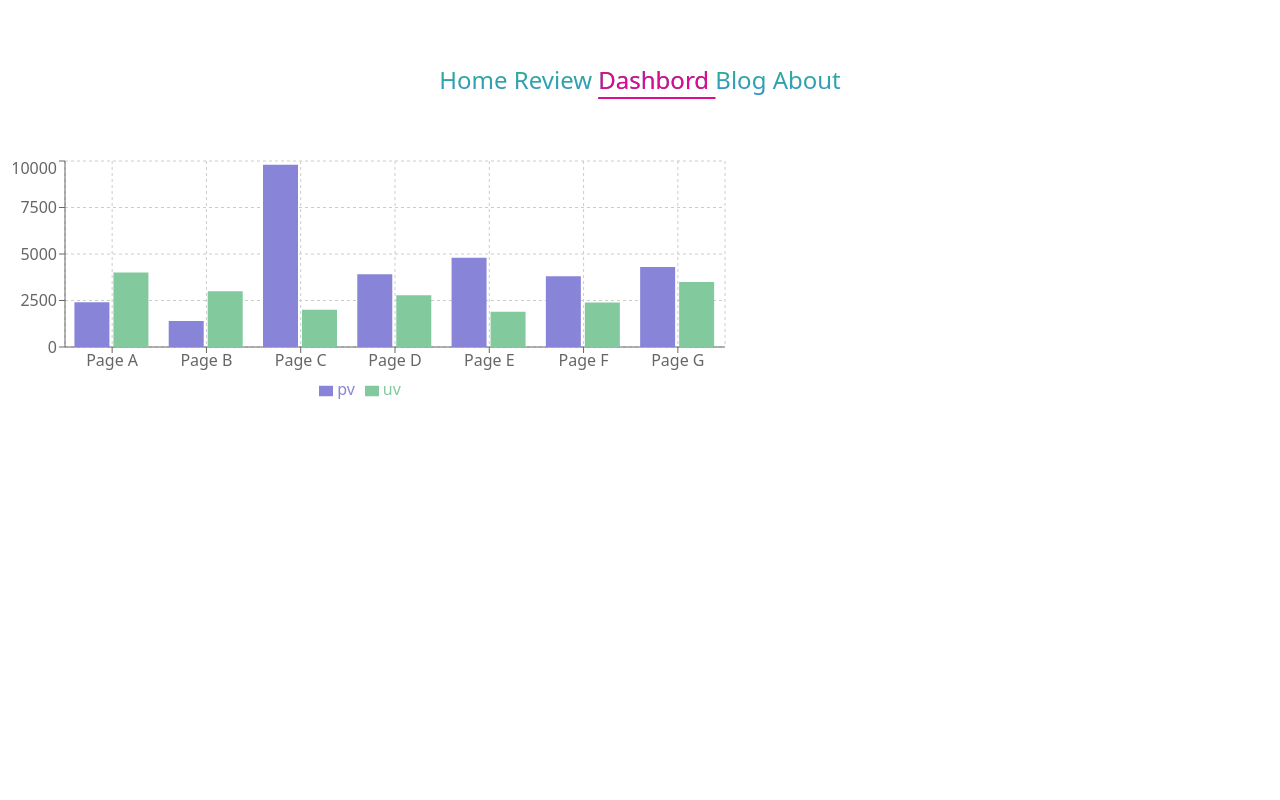
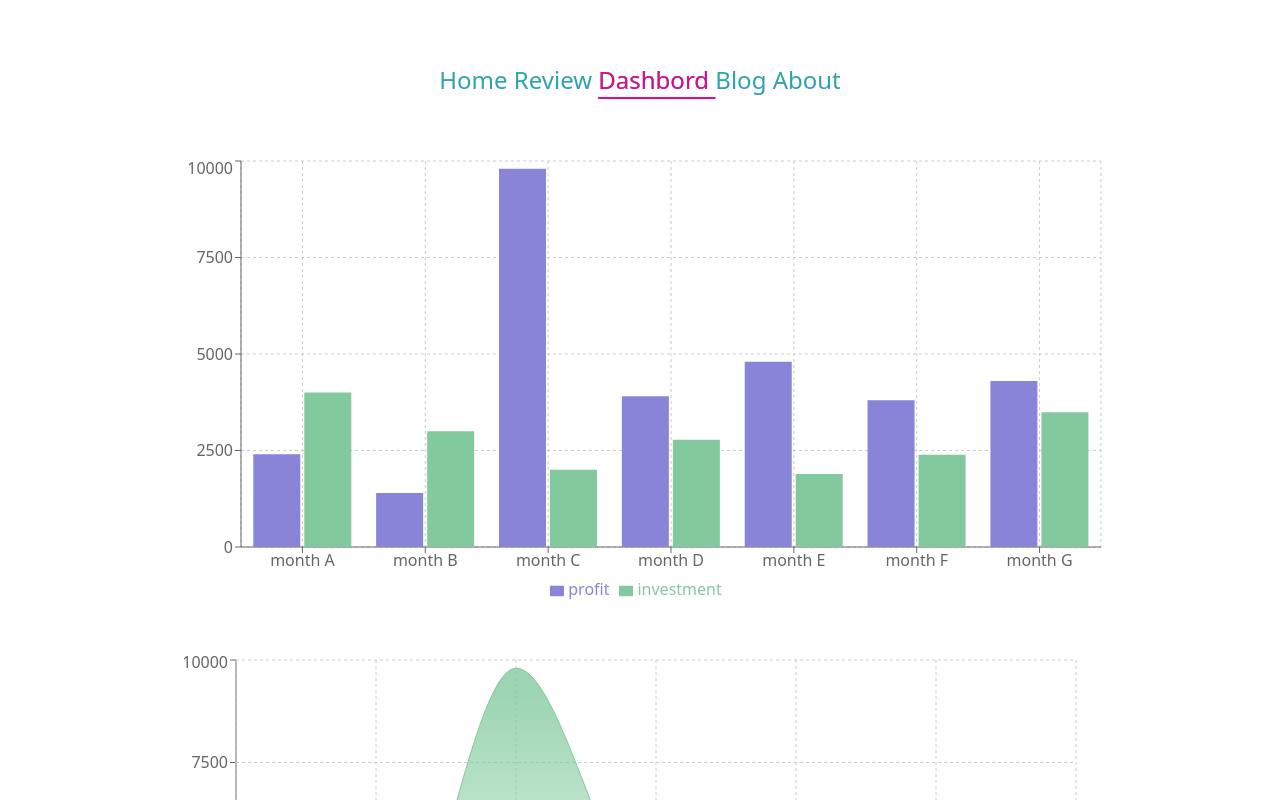
Before and after one commit to nazmul2584/Product-analysis, a React (Create React App) app: page /Dashbord in a window 1280 px wide. Shown: the top 800 px of the page. Built offline with nearby package versions, Linux system fonts and the light colour scheme.

Commit message:
chart added

```diff
--- a/src/Componant/Dashbord/Dashbord.js
+++ b/src/Componant/Dashbord/Dashbord.js
@@ -1,56 +1,124 @@
 import React from 'react';
-import { Bar, BarChart, CartesianGrid, Legend, Tooltip, XAxis, YAxis } from 'recharts';
+import { Area, AreaChart, Bar, BarChart, CartesianGrid, Legend, Tooltip, XAxis, YAxis } from 'recharts';
 
 const Dashbord = () => {
     const data = [
         {
-          "name": "Page A",
-          "uv": 4000,
-          "pv": 2400
+          "name": "month A",
+          "investment": 4000,
+          "profit": 2400
         },
         {
-          "name": "Page B",
-          "uv": 3000,
-          "pv": 1398
+          "name": "month B",
+          "investment": 3000,
+          "profit": 1398
         },
         {
-          "name": "Page C",
-          "uv": 2000,
-          "pv": 9800
+          "name": "month C",
+          "investment": 2000,
+          "profit": 9800
         },
         {
-          "name": "Page D",
-          "uv": 2780,
-          "pv": 3908
+          "name": "month D",
+          "investment": 2780,
+          "profit": 3908
         },
         {
-          "name": "Page E",
-          "uv": 1890,
-          "pv": 4800
+          "name": "month E",
+          "investment": 1890,
+          "profit": 4800
         },
         {
-          "name": "Page F",
-          "uv": 2390,
-          "pv": 3800
+          "name": "month F",
+          "investment": 2390,
+          "profit": 3800
         },
         {
-          "name": "Page G",
+          "name": "month G",
+          "investment": 3490,
+          "profit": 4300
+        }
+      ]
+      const datae = [
+        {
+          "name": "month A",
+          "uv": 4000,
+          "pv": 2400,
+          "amt": 2400
+        },
+        {
+          "name": "month B",
+          "uv": 3000,
+          "pv": 1398,
+          "amt": 2210
+        },
+        {
+          "name": "month C",
+          "uv": 2000,
+          "pv": 9800,
+          "amt": 2290
+        },
+        {
+          "name": "month D",
+          "uv": 2780,
+          "pv": 3908,
+          "amt": 2000
+        },
+        {
+          "name": "month E",
+          "uv": 1890,
+          "pv": 4800,
+          "amt": 2181
+        },
+        {
+          "name": "month F",
+          "uv": 2390,
+          "pv": 3800,
+          "amt": 2500
+        },
+        {
+          "name": "month G",
           "uv": 3490,
-          "pv": 4300
+          "pv": 4300,
+          "amt": 2100
         }
       ]
     return (
         <div >
-          <div className='mt-11 ml'>
-          <BarChart width={730} height={250} data={data}>
+
+          <div className='mt-11 ml-44'>
+          <BarChart width={930} height={450} data={data}>
   <CartesianGrid strokeDasharray="3 3" />
   <XAxis dataKey="name" />
   <YAxis />
   <Tooltip />
   <Legend />
-  <Bar dataKey="pv" fill="#8884d8" />
-  <Bar dataKey="uv" fill="#82ca9d" />
+  <Bar dataKey="profit" fill="#8884d8" />
+  <Bar dataKey="investment" fill="#82ca9d" />
 </BarChart>
+          </div>
+          <div className='mt-11 ml-44'>
+          <AreaChart width={930} height={450} data={datae}
+  margin={{ top: 10, right: 30, left: 0, bottom: 0 }}>
+  <defs>
+    <linearGradient id="colorUv" x1="0" y1="0" x2="0" y2="1">
+      <stop offset="5%" stopColor="#8884d8" stopOpacity={0.8}/>
+      <stop offset="95%" stopColor="#8884d8" stopOpacity={0}/>
+    </linearGradient>
+    <linearGradient id="colorPv" x1="0" y1="0" x2="0" y2="1">
+      <stop offset="5%" stopColor="#82ca9d" stopOpacity={0.8}/>
+      <stop offset="95%" stopColor="#82ca9d" stopOpacity={0}/>
+    </linearGradient>
+  </defs>
+  <XAxis dataKey="name" />
+  <YAxis />
+  <CartesianGrid strokeDasharray="3 3" />
+  <Tooltip />
+  <Area type="monotone" dataKey="uv" stroke="#8884d8" fillOpacity={1} fill="url(#colorUv)" />
+  <Area type="monotone" dataKey="pv" stroke="#82ca9d" fillOpacity={1} fill="url(#colorPv)" />
+</AreaChart>
+
+<h1 className='text-xl text-center'>AreaChart</h1>
           </div>
 
         </div>
```
